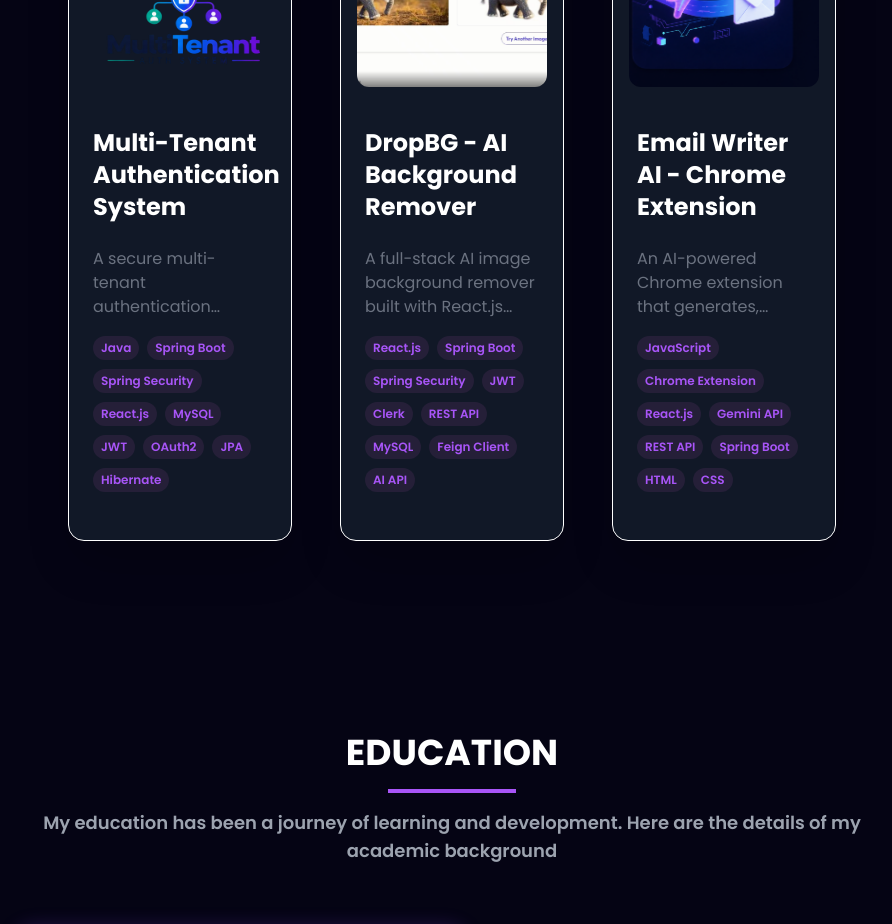
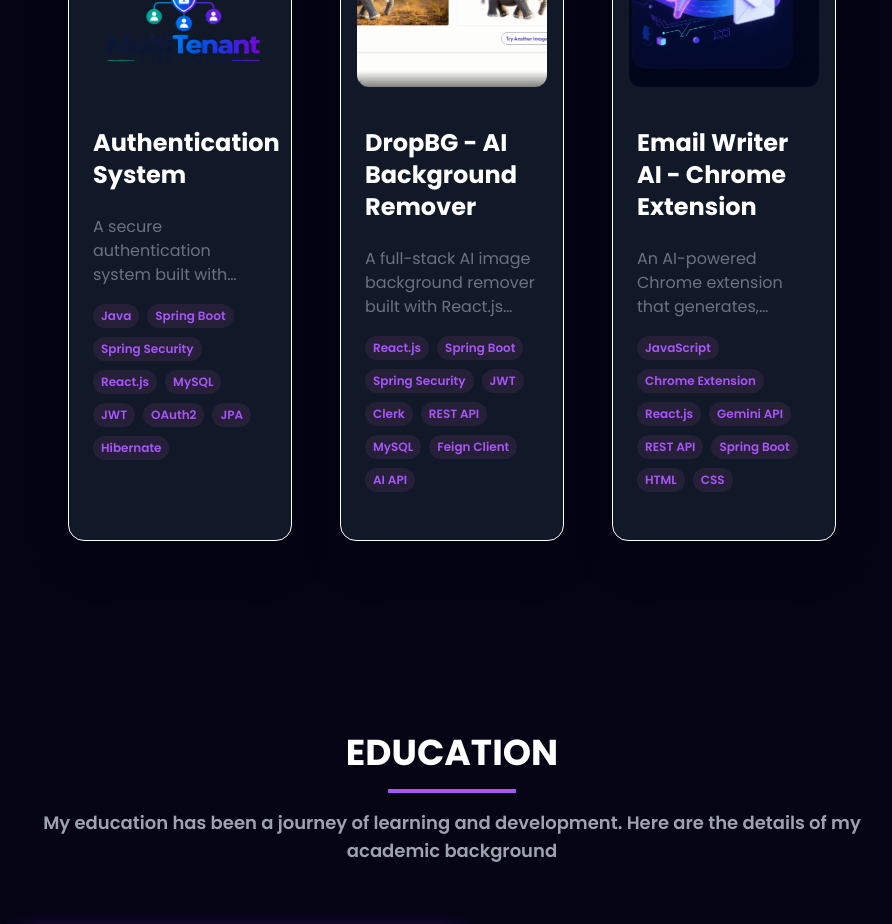
Before and after one commit to swatishaw1/portfolio, a React (Vite) app: page / in a window 1280 px wide. Shown: the part 3560-4484 px from the top of the page, without its empty margins (188-1080 px from the left). Built offline with nearby package versions, Linux system fonts and the light colour scheme.

Commit message:
Modify project title and description in constants.js
Updated project title and description for clarity.

```diff
--- a/src/constants.js
+++ b/src/constants.js
@@ -148,9 +148,9 @@ export const education = [
 export const projects = [
   {
     id: 0,
-    title: "Multi-Tenant Authentication System",
+    title: "Authentication System",
     description:
-      "A secure multi-tenant authentication system built with Spring Boot and React.js, featuring JWT, OAuth2, RBAC, refresh-token rotation, and tenant-aware access control.",
+      "A secure authentication system built with Spring Boot and React.js, featuring JWT, OAuth2, refresh-token rotation and Otp based password creation.",
     image: multitenantLogo,
     tags: [
       "Java",
```
